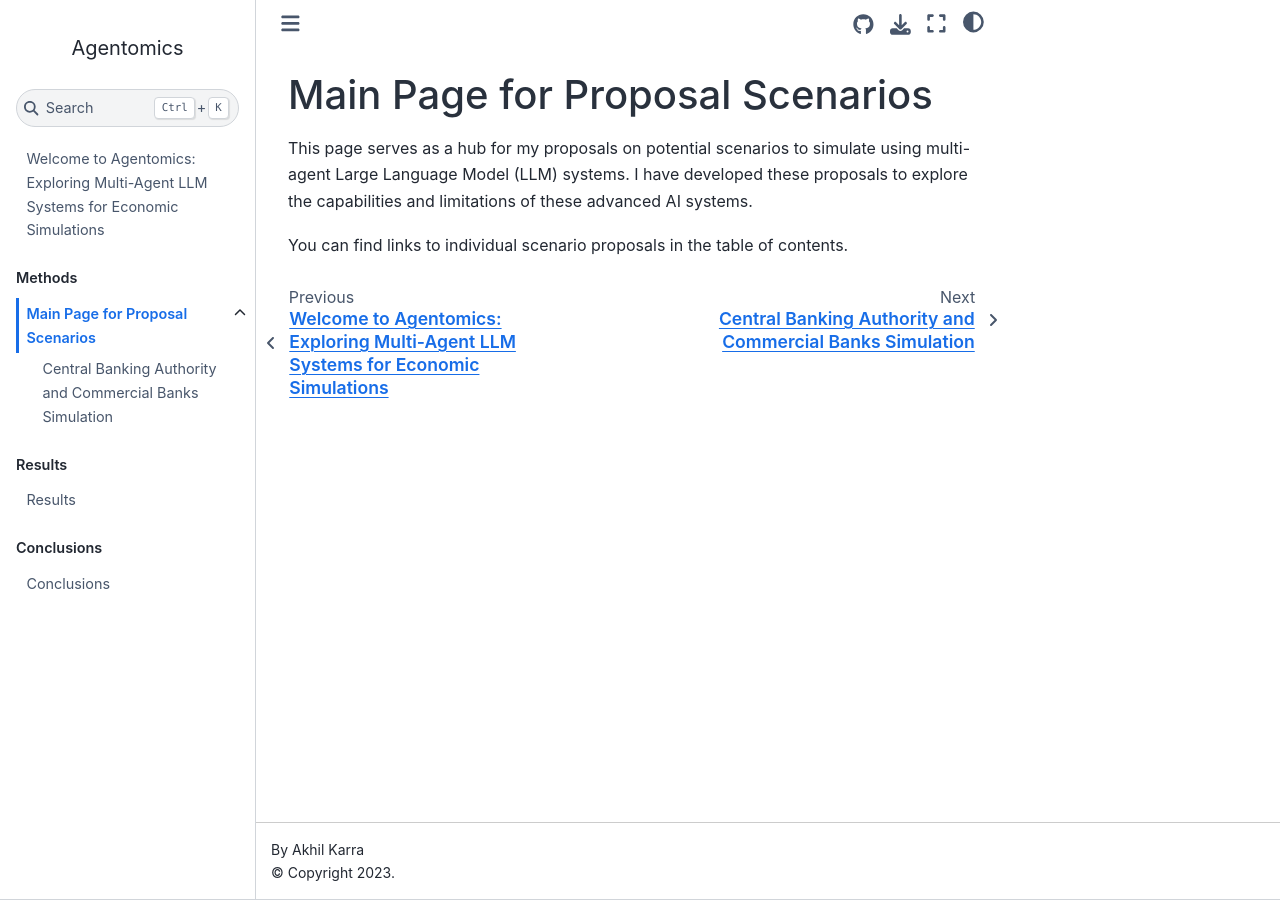
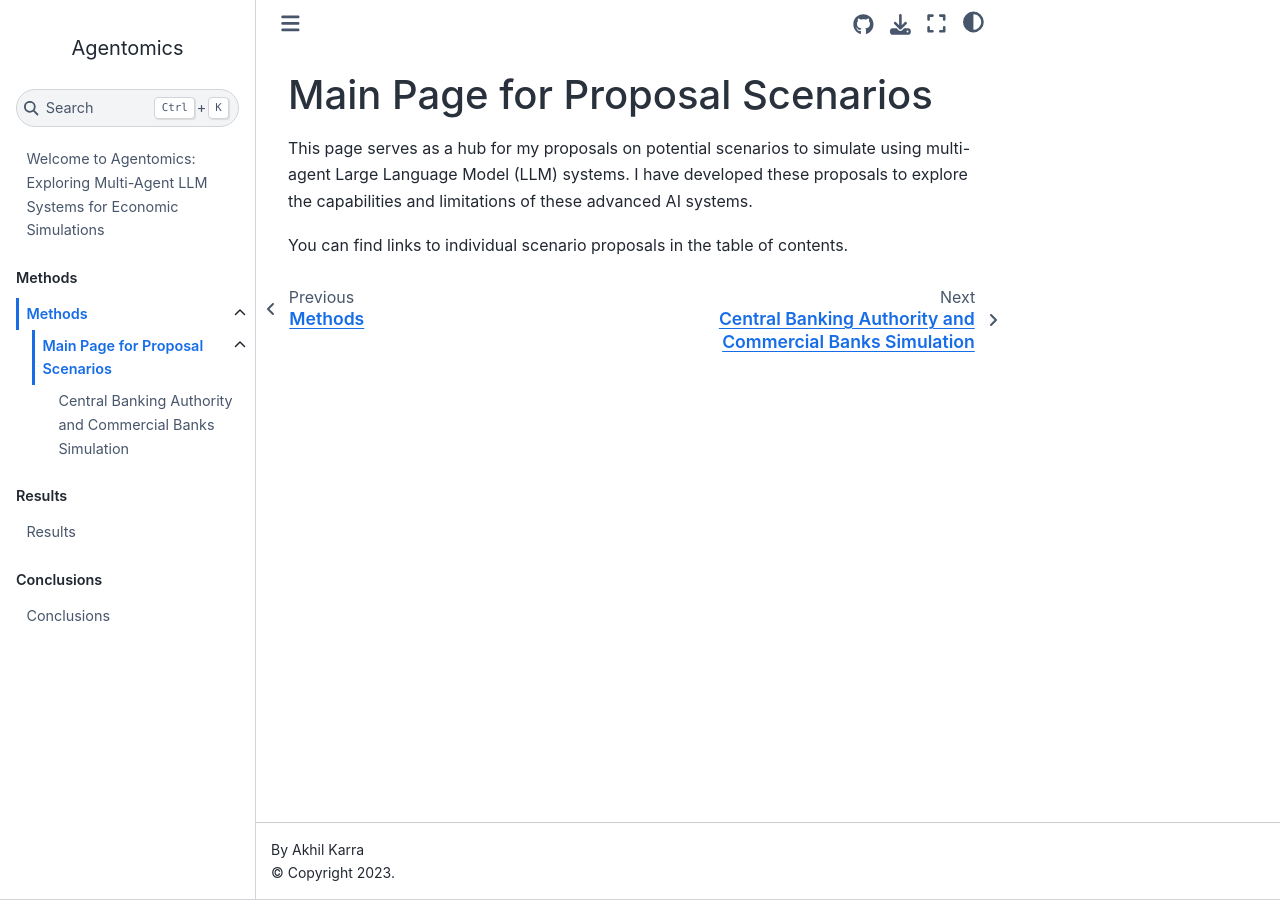
Before and after one commit to akhilkarra/agentomics, a Jupyter Book: the page built from docs/scenarios/proposal_main.md, in a window 1280 px wide. Built offline with Jupyter Book 1.0.4 settings and Sphinx 7.4.7 and the Sphinx Book theme 1.1.4, drawn with Linux system fonts in a browser that asks for light colours.

Commit message:
Add a methods section

```diff
--- a/docs/_toc.yml
+++ b/docs/_toc.yml
@@ -6,9 +6,11 @@ root: intro.md
 parts:
   - caption: Methods
     chapters:
-      - file: scenarios/proposal_main.md
+      - file: methods.md
         sections:
-          - file: scenarios/banks/central_commercial_banks.md
+        - file: scenarios/proposal_main.md
+          sections:
+            - file: scenarios/banks/central_commercial_banks.md
   - caption: Results
     chapters:
       - file: results/results.md
--- /dev/null
+++ b/docs/methods.md
@@ -0,0 +1,4 @@
+# Methods
+
+## Overview
+This section details the methodologies employed in the Agentomics project to design and implement multi-agent LLM systems for economic simulations.
```
